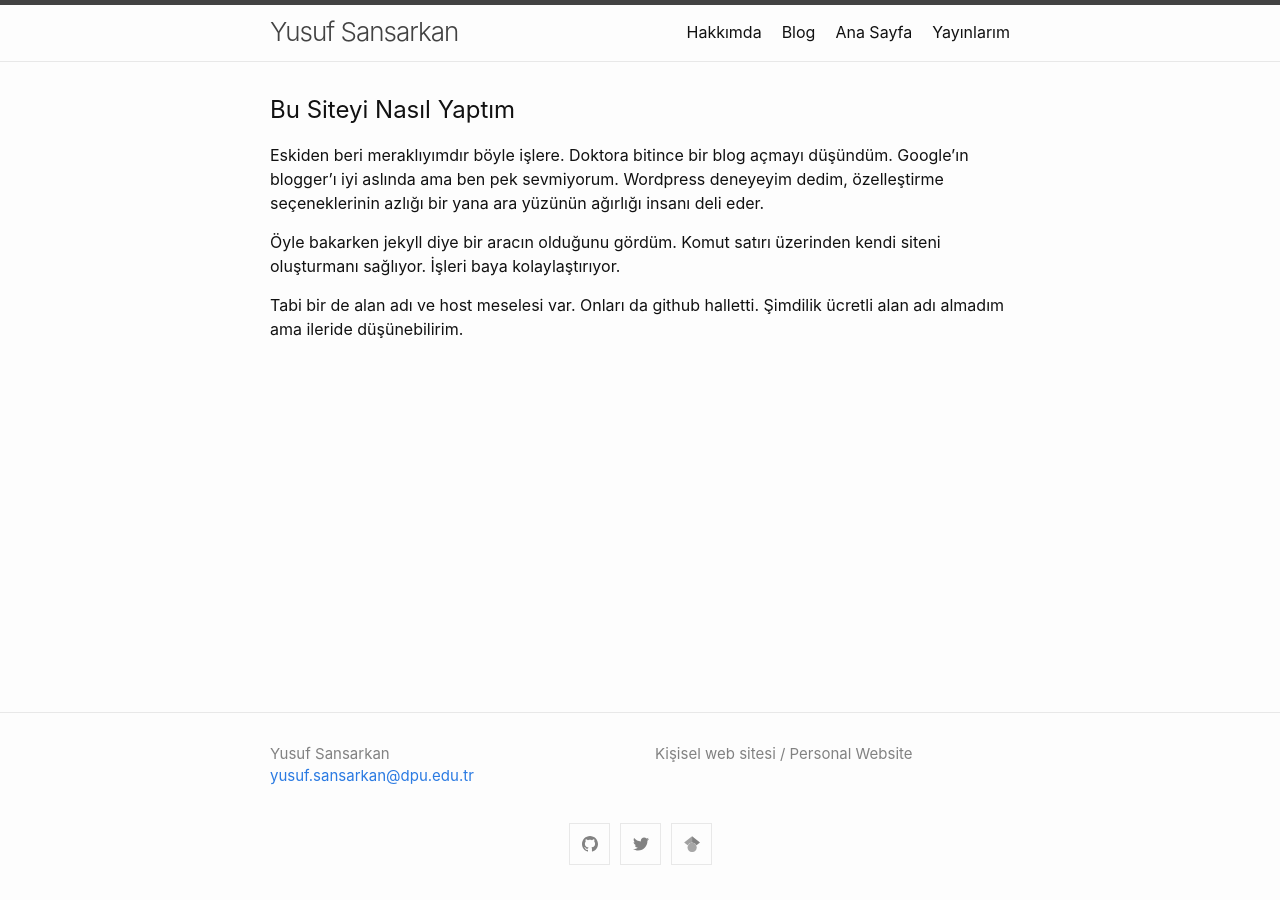
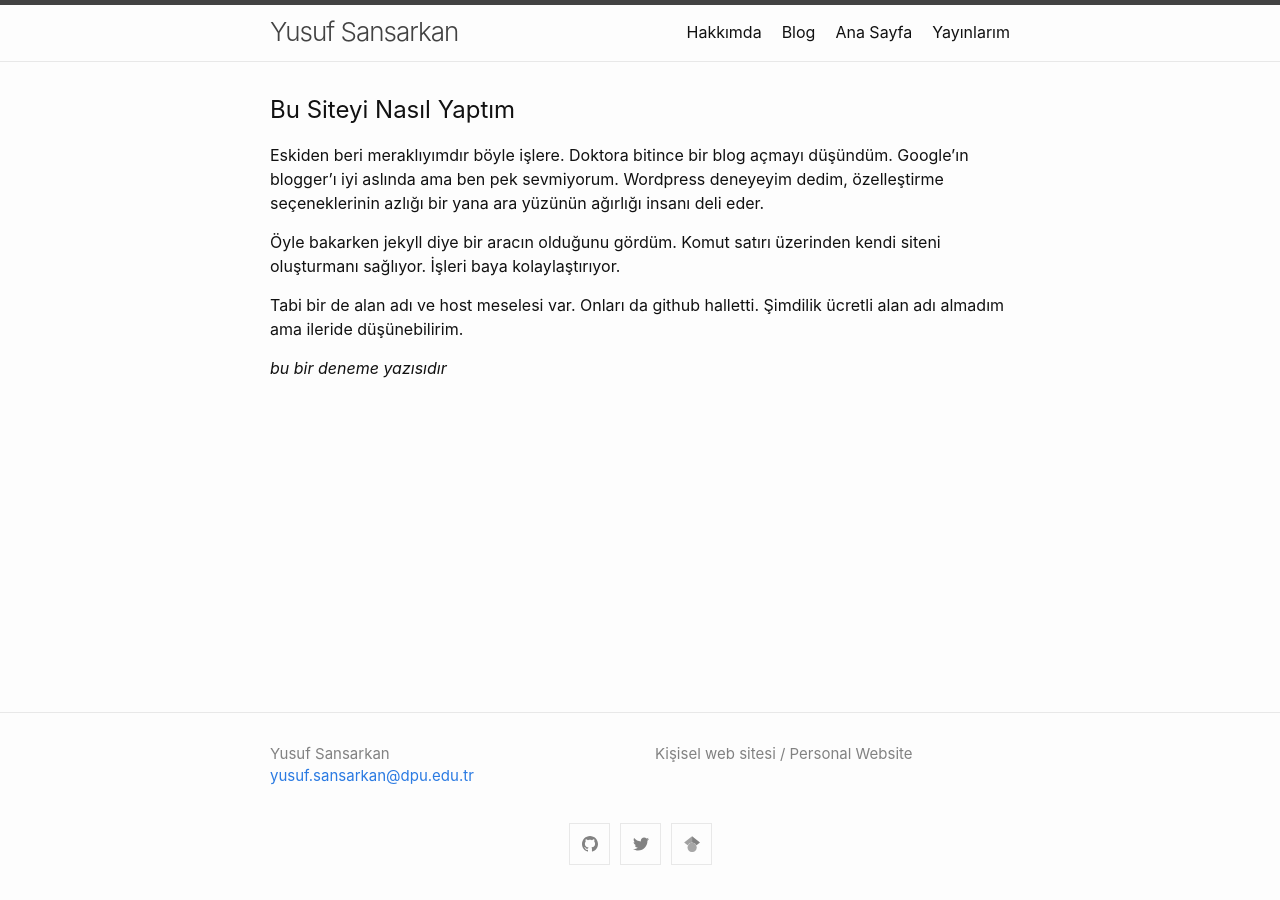
Before and after one commit to snsrkn/snsrkn.github.io, a Jekyll site: the page built from _posts/2022-09-25-site_macerasi.md, in a window 1280 px wide. Built offline with Jekyll 4.4.1, drawn with Linux system fonts in a browser that asks for light colours.

Commit message:
some edits

```diff
--- a/_posts/2022-09-25-site_macerasi.md
+++ b/_posts/2022-09-25-site_macerasi.md
@@ -9,3 +9,5 @@ Eskiden beri meraklıyımdır böyle işlere. Doktora bitince bir blog açmayı
 Öyle bakarken jekyll diye bir aracın olduğunu gördüm. Komut satırı üzerinden kendi siteni oluşturmanı sağlıyor. İşleri baya kolaylaştırıyor.
 
 Tabi bir de alan adı ve host meselesi var. Onları da github halletti. Şimdilik ücretli alan adı almadım ama ileride düşünebilirim.
+
+_bu bir deneme yazısıdır_
--- a/index.html
+++ b/index.html
@@ -7,7 +7,7 @@ title: Ana Sayfa
 <img style="border-radius: 5px;" src="https://birimler.dpu.edu.tr/app/views/panel/ckfinder/userfiles/137/images/376.jpg" alt="Dumlupınar Üniversitesi taş kapı resmi">
 <br>
 
-<br><p>Kişisel web siteme hoş geldiniz, ben Yusuf. İslam Mezhepleri Tarihi bilim dalında doktorum. Kütahya Dumlupınar Üniversitesi'nde araştırma görevlisi olarak çalışıyorum.</p>
+<br><p>Kişisel web siteme hoş geldiniz. İslam Mezhepleri Tarihi bilim dalında doktorum. Kütahya Dumlupınar Üniversitesi'nde araştırma görevlisi olarak çalışıyorum.</p>
 <p>İslam Mezhepleri Tarihi; <a target="_blank" href="https://islamansiklopedisi.org.tr/esariyye">Eş'arîlik</a>, <a target="_blank" href="https://islamansiklopedisi.org.tr/maturidiyye">Mâtüridîlik</a>, <a target="_blank" href="https://islamansiklopedisi.org.tr/mutezile">Mu'tezile</a>, <a target="_blank" href="https://islamansiklopedisi.org.tr/hariciler">Hâricîlik</a>, <a target="_blank" href="https://islamansiklopedisi.org.tr/sia">Şîa</a> ve benzer mezheplerin tarihlerini ve düşüncelerini araştıran bir bilim dalıdır. Ben doktoramı Şîa'nın bir kolu sayılan <a target="_blank" href="https://islamansiklopedisi.org.tr/ismailiyye">İsmâilîlik</a> üzerine yaptım. Yüksek lisansta da bazı mezheplerin doğuşunda ve gelişiminde önemli bir etkiye sahip olan Hakem Olayı'nı çalıştım.</p>
 
 <p>Akademik çalışmaların yanında GNU/Linux ilgi alanlarımdan birini oluşturuyor. <a target="_blank" href="https://tr.wikipedia.org/wiki/Linux">Linux</a> işletim sistemi ve onun çekirdeğine verilen isimken <a target="_blank" href="https://tr.wikipedia.org/wiki/GNU_Projesi">GNU</a> ise imece usulüne dayanan bir özgür yazılım projesidir. Bu bağlamda bilgisayarımda Windows yerine <a target="_blank" href="https://archlinux.org/">Arch Linux</a> adlı sistemi kullanırken ofis uygulaması olarak da <a target="_blank" href="https://tr.libreoffice.org/">Libreoffice</a>'i kullanıyorum. Hatta <a target="_blank" href="https://dergipark.org.tr/tr/pub/imad">İslam Medeniyeti Araştırmaları Dergisi</a>'nin mizanpajını da Libreoffice ile yapıyorum.</p>
```
Also changed, not shown: _posts/2022-09-25-libreoffice.md (+2 -0 lines).
